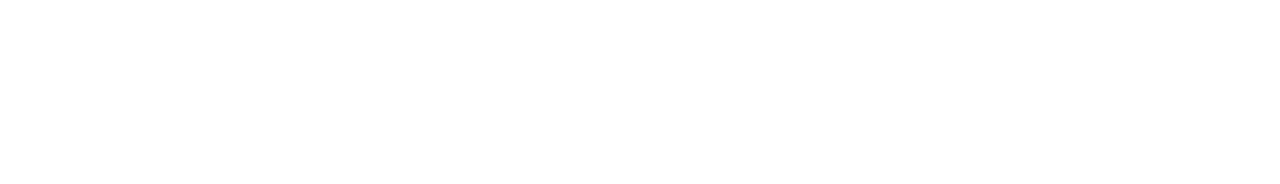
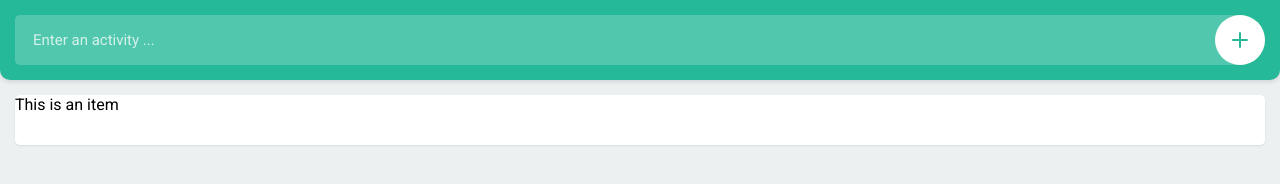
Before and after one commit to Jura17/todo-list_js, a plain HTML site: page index.html in a window 1280 px wide. Drawn offline with Linux system fonts and the light colour scheme.

Commit message:
tutorial 33min

```diff
--- a/index.html
+++ b/index.html
@@ -4,9 +4,36 @@
   <meta charset="UTF-8">
   <meta name="viewport" content="width=device-width, initial-scale=1.0">
   <meta http-equiv="X-UA-Compatible" content="ie=edge">
+  <link rel="stylesheet" type="text/css" href="resources/css/reset.min.css">
+  <link rel="stylesheet" type="text/css" href="resources/css/style.css">
+  <link href="https://fonts.googleapis.com/css?family=Roboto:400,500,700" rel="stylesheet">
   <title>Todo list app</title>
 </head>
 <body>
+  <header>
+    <input type="text" placeholder="Enter an activity ..." id="item">
+    <button id="add">
+      <svg version="1.1" id="Layer_1" xmlns="http://www.w3.org/2000/svg" xmlns:xlink="http://www.w3.org/1999/xlink" x="0px" y="0px" viewBox="0 0 16 16" style="enable-background:new 0 0 16 16;" xml:space="preserve"><g><path class="fill" d="M16,8c0,0.5-0.5,1-1,1H9v6c0,0.5-0.5,1-1,1s-1-0.5-1-1V9H1C0.5,9,0,8.5,0,8s0.5-1,1-1h6V1c0-0.5,0.5-1,1-1 s1,0.5,1,1v6h6C15.5,7,16,7.5,16,8z"/></g></svg>
+    </button>
+  </header>
 
+  <div class="container">
+    <!-- Uncompleted tasks -->
+      <ul class="todo">
+        <li>This is an item
+            <div class="buttons">
+              <button></button>
+              <button></button>
+            </div>
+        </li>
+      </ul>
+  </div>
+
+  <!-- Completed tasks -->
+    <!-- <ul class="todo">
+
+    </ul> -->
+
+  <script src="resources/js/main.js" charset="utf-8"></script>
 </body>
 </html>
--- /dev/null
+++ b/resources/css/style.css
@@ -0,0 +1,163 @@
+@charset "UTF-8";
+
+body{
+  background: #edf0f1;
+  padding-top: 80px;
+}
+
+body, input, button{
+  font-family: 'Roboto', sans-serif;
+}
+
+header{
+  width: 100%;
+  height: 80px;
+  position: fixed;
+  padding: 15px;
+  top: 0;
+  left: 0;
+  z-index: 5;
+  background-color: #25b99a;
+  box-shadow: 0px 2px 4px rgba(44, 62, 80, 0.15);
+  border-bottom-right-radius: 10px;
+  border-bottom-left-radius: 10px;
+}
+
+header input{
+  width: 100%;
+  height: 50px;
+  float: left;
+  color: #fff;
+  font-size: 15px;
+  font-weight: 400;
+  text-indent: 18px;
+  /* text-indent because padding wouldn't look so nice on the left */
+
+  padding: 0 60px 0 0;
+  background: rgba(255,255,255,0.2);
+  border-top-left-radius: 5px;
+  border-bottom-left-radius: 5px;
+  border-top-right-radius: 25px;
+  border-bottom-right-radius: 25px;
+  border:0px;
+  box-shadow: none;
+  outline: none;
+
+  -webkit-appearance: none;
+  -moz-appearance: none;
+  -ms-appearance: none;
+  -o-appearance: none;
+  appearance: none;
+}
+
+header input::-webkit-input-placeholder{
+  color:rgba(255,255,255,0.75);
+}
+
+header input:-moz-input-placeholder{
+  color:rgba(255,255,255,0.75);
+}
+
+header input::-moz-input-placeholder{
+  color:rgba(255,255,255,0.75);
+}
+
+header input:-ms-input-placeholder{
+  color:rgba(255,255,255,0.75);
+}
+
+header button{
+  width: 50px;
+  height: 50px;
+  position: absolute;
+  top: 15px;
+  right: 15px;
+  z-index: 2;
+  border-radius: 25px;
+  background: #fff;
+  border: 0px;
+  box-shadow: none;
+  outline: none;
+  cursor: pointer;
+
+  -webkit-appearance: none;
+  -moz-appearance: none;
+  -ms-appearance: none;
+  -o-appearance: none;
+  appearance: none;
+}
+
+header button svg{
+  width: 16px;
+  height: 16px;
+  position: absolute;
+  top: 50%;
+  left: 50%;
+  margin:-8px 0 0 -8px;
+}
+
+header button svg .fill{
+  fill: #25b99a;
+}
+
+.container{
+  width: 100%;
+  float: left;
+  padding: 15px;
+}
+
+ul.todo{
+  width: 100%;
+  float: left;
+}
+
+ul.todo li{
+  width: 100%;
+  float: left;
+  height: 50px;
+  background: #fff;
+  border-radius: 5px;
+  position: relative;
+  box-shadow: 0px 1px 2px rgba(44,62,80,0.10);
+  margin: 0 0 10px 0;
+  padding: 0 100px 0 0;
+}
+
+ul.todo li:last-of-type{
+  margin: 0;
+}
+
+ul.todo li .buttons{
+  width: 100px;
+  height: 50px;
+  position: absolute;
+  top: 0;
+  right: 0;
+}
+
+ul.todo li .buttons button{
+  width: 50px;
+  height: 50px;
+  float: left;
+  background: none;
+  position: relative;
+  border:0px;
+  box-shadow: none;
+  outline: none;
+
+  -webkit-appearance: none;
+  -moz-appearance: none;
+  -ms-appearance: none;
+  -o-appearance: none;
+  appearance: none;
+}
+
+ul.todo li.buttons button:last-of-type:before{
+  content:'';
+  width:1px;
+  height:30px;
+  position: absolute;
+  top:10px;
+  left:0;
+  background: #edf0f1;
+}
--- /dev/null
+++ b/resources/js/main.js
@@ -0,0 +1,9 @@
+// User clicked on the add button
+// if there is any text inside the item field, add that text to the todo list
+document.getElementById('add').addEventListener('click', function(){
+  var value = document.getElementById('item').value;
+  if(value)
+    console.log("Oh yeah");
+});
+//alternative: document.getElementById('add').onclick;
+//window.addEventListener('load', function(){...})
```
Also changed, not shown: resources/css/reset.css (deleted), resources/css/reset.min.css (added), resources/img/add_icon.svg (added), resources/img/done_icon.svg (added), resources/img/remove_icon.svg (added).
